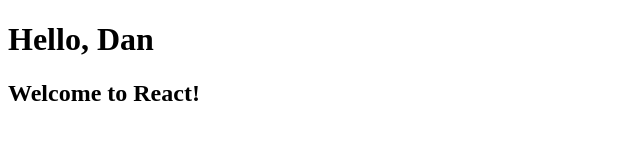
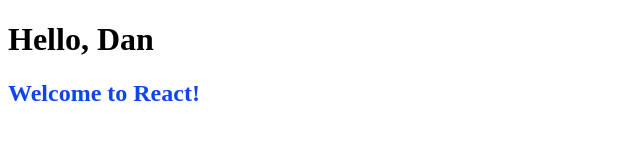
Before and after one commit to justtoconfirm/react, a React app: page / in a window 1280 px wide. Shown: the whole page, without its empty margins (0-640 px from the left). Built offline with nearby package versions, Linux system fonts and the light colour scheme.

Commit message:
CSS styling added to React component

```diff
--- a/app/js/Welcome.js
+++ b/app/js/Welcome.js
@@ -4,7 +4,7 @@
     return (
         <div>
             <h1>Hello, {props.name}</h1>
-            <h2>Welcome to React!</h2>
+            <h2 className="message">Welcome to React!</h2>
         </div>
     )
 }
--- a/app/scss/main.scss
+++ b/app/scss/main.scss
@@ -1,5 +1,5 @@
 $color: #0f45f0;
 
-.test {
-	background-color: $color;
+.message {
+	color: $color;
 }
```
Also changed, not shown: dist/scripts/main.js, dist/styles/style.css.
